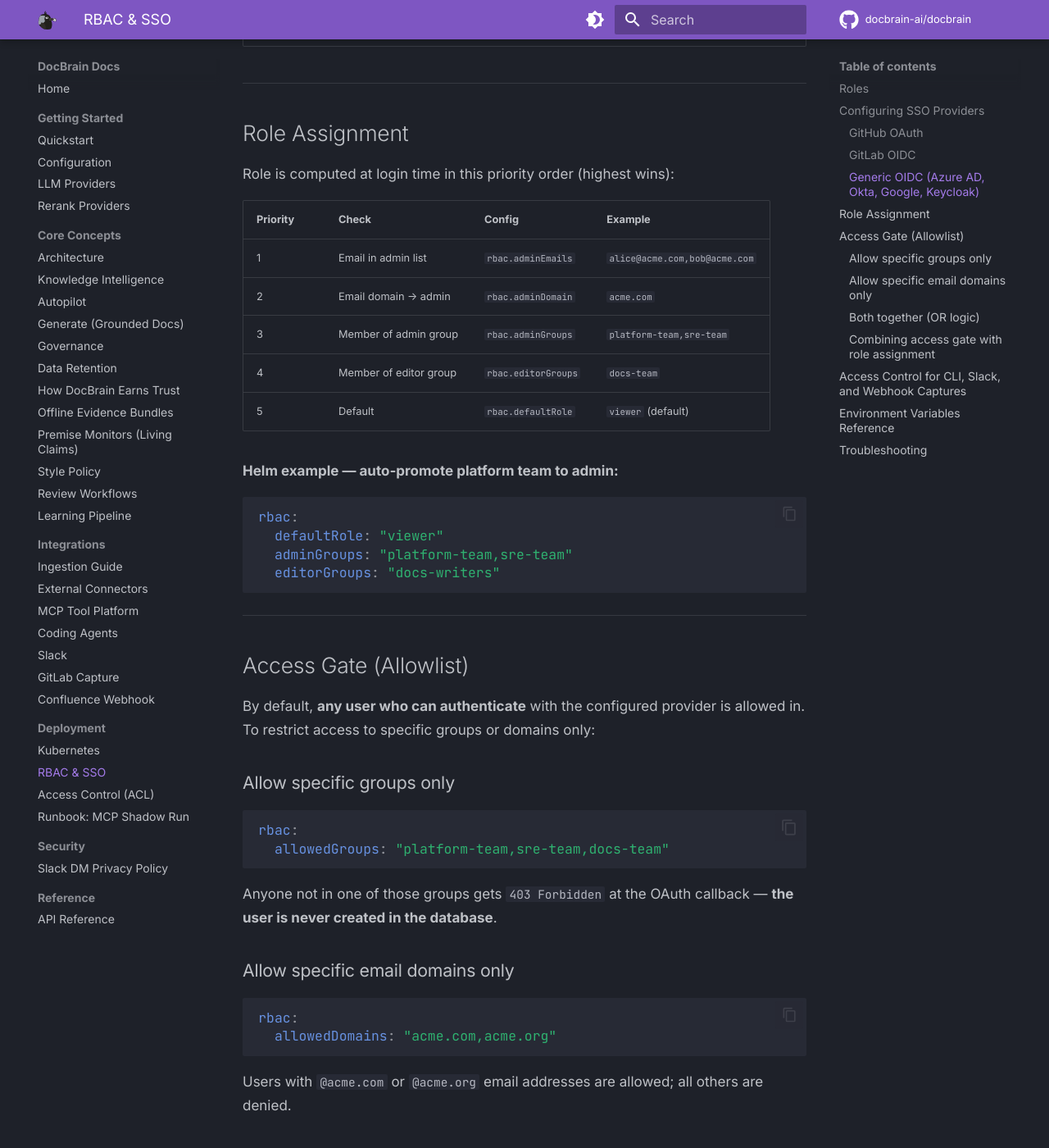
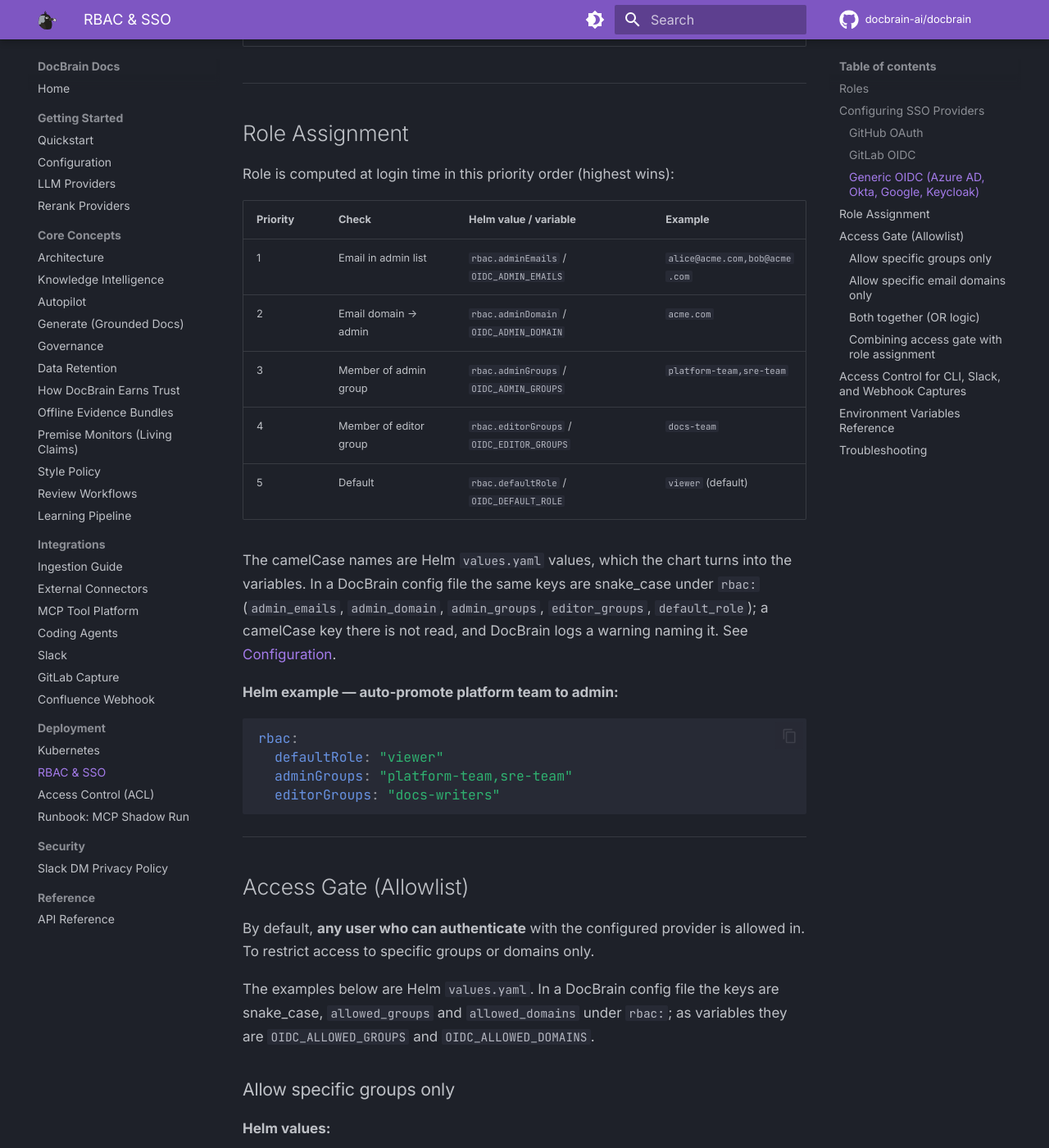
Before and after one commit to docbrain-ai/docbrain, an MkDocs documentation site: the page built from docs/rbac.md, in a window 1280 px wide and 1400 px high, scrolled down 2939 px. Shown: the whole window at 82% size. Built offline with MkDocs 1.6.1 and Material for MkDocs 9.7.7, drawn with Linux system fonts in a browser that asks for light colours; comment, search, counter and statistics services are not loaded; some of the changed text lies outside the part shown.

Commit message:
config: a key DocBrain does not read is never silent (private 830537015)
config/default.yaml: rbac.default_role, and nine keys no setting read become
comments naming their variables and the code's defaults. docs/configuration.md
says config-file keys are snake_case and how an unread key is reported;
docs/rbac.md labels its camelCase blocks as Helm values and gives the config-file
and variable forms; the hollow-ratio default is 60 in .env.example and the chart
comment.

````diff
--- a/docs/rbac.md
+++ b/docs/rbac.md
@@ -100,13 +100,18 @@ docbrain login --oidc
 
 Role is computed at login time in this priority order (highest wins):
 
-| Priority | Check | Config | Example |
+| Priority | Check | Helm value / variable | Example |
 |----------|-------|--------|---------|
-| 1 | Email in admin list | `rbac.adminEmails` | `alice@acme.com,bob@acme.com` |
-| 2 | Email domain → admin | `rbac.adminDomain` | `acme.com` |
-| 3 | Member of admin group | `rbac.adminGroups` | `platform-team,sre-team` |
-| 4 | Member of editor group | `rbac.editorGroups` | `docs-team` |
-| 5 | Default | `rbac.defaultRole` | `viewer` (default) |
+| 1 | Email in admin list | `rbac.adminEmails` / `OIDC_ADMIN_EMAILS` | `alice@acme.com,bob@acme.com` |
+| 2 | Email domain → admin | `rbac.adminDomain` / `OIDC_ADMIN_DOMAIN` | `acme.com` |
+| 3 | Member of admin group | `rbac.adminGroups` / `OIDC_ADMIN_GROUPS` | `platform-team,sre-team` |
+| 4 | Member of editor group | `rbac.editorGroups` / `OIDC_EDITOR_GROUPS` | `docs-team` |
+| 5 | Default | `rbac.defaultRole` / `OIDC_DEFAULT_ROLE` | `viewer` (default) |
+
+The camelCase names are Helm `values.yaml` values, which the chart turns into the variables. In a DocBrain config
+file the same keys are snake_case under `rbac:` (`admin_emails`, `admin_domain`, `admin_groups`, `editor_groups`,
+`default_role`); a camelCase key there is not read, and DocBrain logs a warning naming it. See
+[Configuration](configuration.md).
 
 **Helm example — auto-promote platform team to admin:**
 ```yaml
@@ -120,10 +125,13 @@ rbac:
 
 ## Access Gate (Allowlist)
 
-By default, **any user who can authenticate** with the configured provider is allowed in. To restrict access to specific groups or domains only:
+By default, **any user who can authenticate** with the configured provider is allowed in. To restrict access to specific groups or domains only.
+
+The examples below are Helm `values.yaml`. In a DocBrain config file the keys are snake_case, `allowed_groups` and `allowed_domains` under `rbac:`; as variables they are `OIDC_ALLOWED_GROUPS` and `OIDC_ALLOWED_DOMAINS`.
 
 ### Allow specific groups only
 
+**Helm values:**
 ```yaml
 rbac:
   allowedGroups: "platform-team,sre-team,docs-team"
@@ -133,6 +141,7 @@ Anyone not in one of those groups gets `403 Forbidden` at the OAuth callback —
 
 ### Allow specific email domains only
 
+**Helm values:**
 ```yaml
 rbac:
   allowedDomains: "acme.com,acme.org"
@@ -142,6 +151,7 @@ Users with `@acme.com` or `@acme.org` email addresses are allowed; all others ar
 
 ### Both together (OR logic)
 
+**Helm values:**
 ```yaml
 rbac:
   allowedGroups: "platform-team"
@@ -152,12 +162,23 @@ A user passes if they satisfy **either** restriction — member of `platform-tea
 
 ### Combining access gate with role assignment
 
+**Helm values:**
 ```yaml
 rbac:
   allowedDomains: "acme.com"        # only @acme.com users may log in
   adminGroups: "platform-team"       # @acme.com members of platform-team get admin
   defaultRole: "viewer"              # everyone else gets viewer
 ```
+
+**The same in a DocBrain config file** (`local.yaml` or `<APP_ENV>.yaml` in the config directory):
+```yaml
+rbac:
+  allowed_domains: "acme.com"
+  admin_groups: "platform-team"
+  default_role: "viewer"
+```
+
+**Or as variables:** `OIDC_ALLOWED_DOMAINS=acme.com`, `OIDC_ADMIN_GROUPS=platform-team`, `OIDC_DEFAULT_ROLE=viewer`.
 
 ---
 
````
Also changed, not shown: docs/configuration.md (+22 -1 lines), 3 other files.
